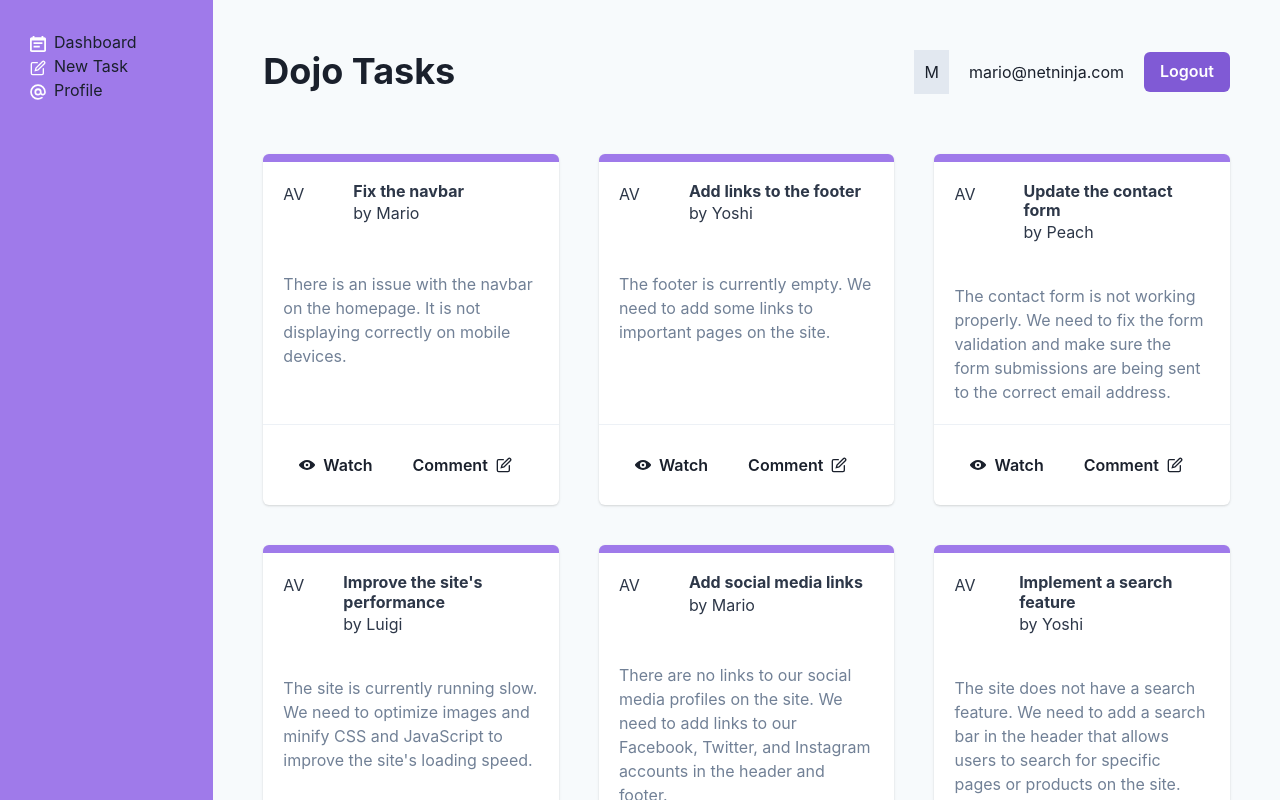
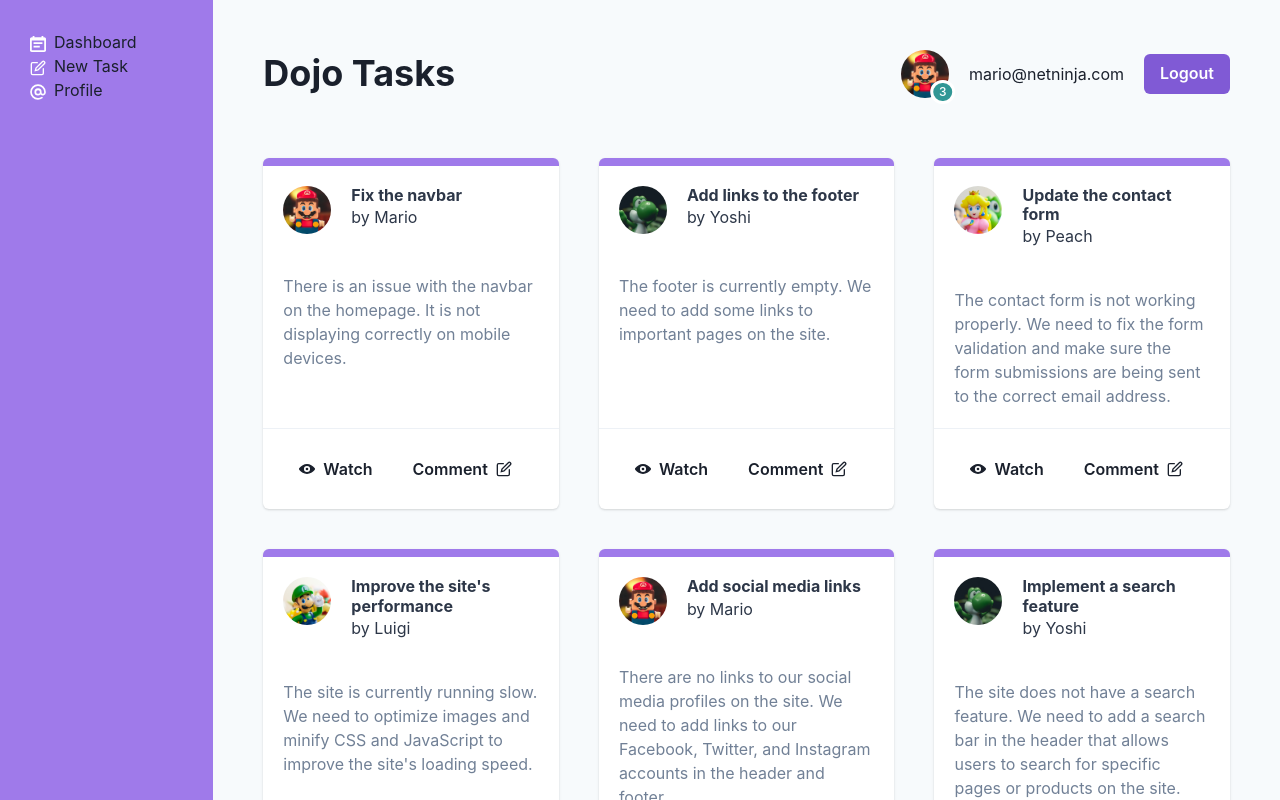
Before and after one commit to iamshaunjp/Chakra-UI-Crash-Course, a React (Vite) app: page / in a window 1280 px wide. Shown: the top 800 px of the page. Built offline with nearby package versions, Linux system fonts and the light colour scheme; data requests are answered from the project's data file.

Commit message:
sixteen commit

```diff
--- a/data/db.json
+++ b/data/db.json
@@ -19,7 +19,7 @@
        "title":"Update the contact form",
        "description":"The contact form is not working properly. We need to fix the form validation and make sure the form submissions are being sent to the correct email address.",
        "author":"Peach",
-       "img": "/img/peac.png"
+       "img": "/img/peach.png"
     },
     {
        "id":4,
--- a/src/components/Navbar.jsx
+++ b/src/components/Navbar.jsx
@@ -8,6 +8,8 @@
   Spacer,
   HStack,
   useToast,
+  Avatar,
+  AvatarBadge,
 } from "@chakra-ui/react";
 
 export default function Navbar() {
@@ -32,9 +34,11 @@
 
       <Spacer />
       <HStack spacing="20px">
-        <Box bg="gray.200" p="10px">
-          M
-        </Box>
+        <Avatar src="/img/mario.png">
+          <AvatarBadge width="1.3em" bg="teal.500">
+            <Text fontSize="xs" color={"white"} >3</Text>
+          </AvatarBadge>
+        </Avatar>
         <Text>mario@netninja.com</Text>
         <Button colorScheme="purple" onClick={showToast}>Logout</Button>
       </HStack>
--- a/src/pages/Dashboard.jsx
+++ b/src/pages/Dashboard.jsx
@@ -13,6 +13,7 @@
   HStack,
   Button,
   Divider,
+  Avatar,
 } from "@chakra-ui/react";
 import { useLoaderData } from "react-router-dom";
 
@@ -64,9 +65,7 @@
             <Card key={task.id} borderTop={"8px"} borderColor={"purple.400"} bg={"white"}>
               <CardHeader color={"gray.700"}>
                 <Flex gap={5}>
-                  <Box w="50px" h="50px">
-                    <Text>AV</Text>
-                  </Box>
+                  <Avatar src={task.img} />
                   <Box>
                     <Heading as="h3" size="sm">
                       {task.title}
```
